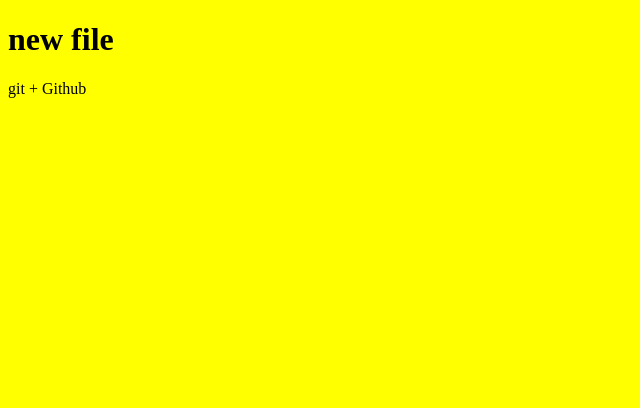
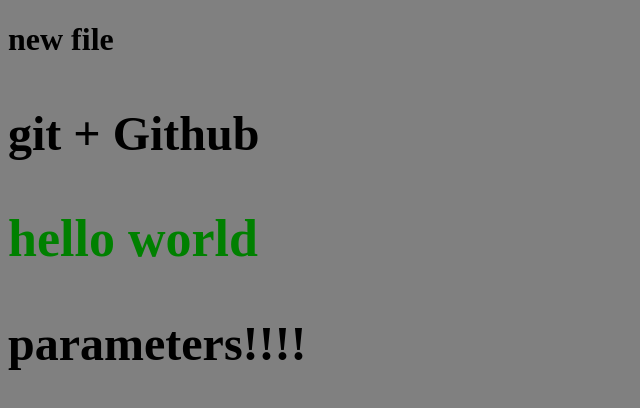
Before and after one commit to RusGTX/gitTest, a plain HTML site: page index.html in a window 1280 px wide. Shown: the whole page, without its empty margins (0-640 px from the left). Drawn offline with Linux system fonts and the light colour scheme.

Commit message:
third commit

```diff
--- a/index.html
+++ b/index.html
@@ -9,5 +9,7 @@
 <body>
     <h1>new file</h1>
     <p>git + Github</p>
+    <h2>hello world</h2>
+    <p>parameters!!!!</p>
 </body>
 </html>
--- a/style.css
+++ b/style.css
@@ -1,6 +1,13 @@
 body{
-    background-color: yellow;
+    background-color: grey;
 }
 p{
     color: black;
+    font-size: 48px;
+    font-weight: bolder;
 }
+h2{
+    font-size: 52px;
+    color: green;
+    font-weight: 900;
+}
```
